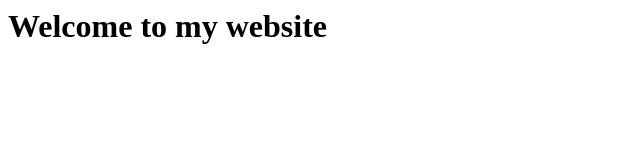
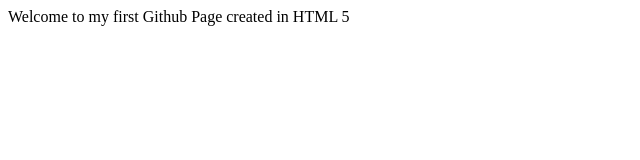
Before and after one commit to Karlogrepo/Karlogrepo.github.io, a plain HTML site: page index.html in a window 1280 px wide. Shown: the whole page, without its empty margins (0-640 px from the left). Drawn offline with Linux system fonts and the light colour scheme.

Commit message:
My first Github Page in HTML5

```diff
--- a/index.html
+++ b/index.html
@@ -1,9 +1,11 @@
-<html>
-    <head>
-        <title>My First Webpage</title>
-    </head>
-
-    <body>
-        <h1>Welcome to my website</h1>
-    </body>
+<!DOCTYPE html>
+<html lang="en">
+<head>
+    <meta charset="UTF-8">
+    <meta name="viewport" content="width=device-width, initial-scale=1.0">
+    <title>HTML 5</title>
+</head>
+<body>
+    Welcome to my first Github Page created in HTML 5
+</body>
 </html>
```
